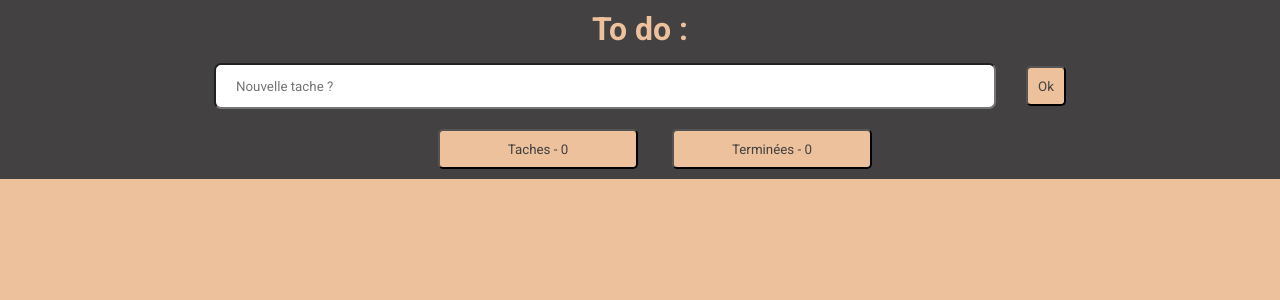
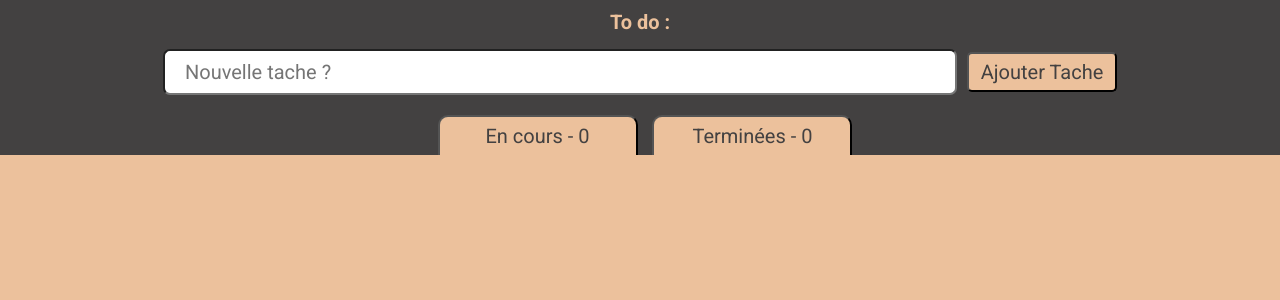
Before and after one commit to LeBasts/SitePerso, a PHP site: page /Projets/ToDo/ToDo.html in a window 1280 px wide. Shown: the top 300 px of the page. Run offline with PHP 8.4, Linux system fonts and the light colour scheme.

Commit message:
Singulier pluriel onglet

```diff
--- a/Projets/ToDo/ToDo.css
+++ b/Projets/ToDo/ToDo.css
@@ -5,6 +5,7 @@
 *{
     color: var(--main-color);
     font-family: "Roboto", sans-serif;
+    font-size: 20px;
     margin: 0;
 }
 body{
@@ -12,7 +13,7 @@ body{
 }
 .action{
     display: grid;
-    grid-template-columns: repeat(4, 1fr);
+    grid-template-columns: repeat(8, 1fr);
     background-color: var(--second-color);
     align-items: center;
     margin: 5px;
@@ -20,11 +21,12 @@ body{
     border-radius: 8px;
 }
 .action p{
-    grid-column: 1/3;
+    grid-column: 1/7;
+    padding-left: 20px;
 }
 header{
     text-align: center;
-    padding: 10px;
+    padding-top: 10px;
     background-color: var(--second-color);
 }
 header p{
@@ -63,9 +65,11 @@ header button{
     color: var(--second-color);
     border-radius: 5px;
     height: 40px;
-    width: 40px;
-    margin-left: 30px;
+    width: 150px;
+    margin-left: 10px;
 }
 nav button{
     width: 200px;
+    border-radius: 10px 10px 0 0;
+    border-bottom: none;
 }
--- a/Projets/ToDo/ToDo.html
+++ b/Projets/ToDo/ToDo.html
@@ -13,15 +13,15 @@
     <body>
         <header>
                 <h1>To do : </h1>
-                <input type="text" placeholder="Nouvelle tache ?" onkeydown="search()"><button class="ok" onclick=newAction()>Ok</button>
+                <input type="text" placeholder="Nouvelle tache ?" onkeydown="search()"><button class="ok" onclick=newAction()>Ajouter Tache</button>
                 <p id="compteur"></p>
                 <nav>
-                    <button id="taskButton" onclick="selectTab(0)">Taches</button>
-                    <button id="doneButton" onclick="selectTab(1)">Terminé</button>
+                    <button id="taskButton" onclick="selectTab(0)"></button>
+                    <button id="doneButton" onclick="selectTab(1)"></button>
                 </nav>
         </header>
         <main>
-            <div class="tasks" id="task0"></div>
+            <div class="tasks" id="tasks"></div>
             <div class="tasks" id="done"></div>
         </main>
         <footer>
--- a/Projets/ToDo/ToDo.js
+++ b/Projets/ToDo/ToDo.js
@@ -1,10 +1,10 @@
 const main = document.querySelector('main');
-const tasks = document.getElementById('task0');                    // Recupère le compartiment tasks
+const tasks = document.getElementById('tasks');                    // Recupère le compartiment tasks
 const done = document.getElementById('done');                    // Recupère le compartiment done
 const placeDiv = tasks.children;
 function newAction(){                                        // Fonction d'ajout de tache
     let compt = document.querySelectorAll("div.action").length; //Récupère le nombre de tache
-    let nextAct = compt;                                       // Défini la prochaine place libre
+    let nextAct = compt;                              // Défini la prochaine place libre
     let divTache = document.createElement('div');               //Crée une nouvelle div
     let brutTask = document.getElementsByTagName("input")[0].value; //Récupère la chaine dans l'imput
     let task = brutTask.replace(/[&<>"'\/]/g,'');
@@ -12,6 +12,7 @@ function newAction(){                                        // Fonction d'ajout
         document.getElementsByTagName("input")[0].value = "Vous devez écrire quelque chose";    // Message d'érreur
     } else {
         while(verifId(nextAct) == false){
+            console.log(verifId(nextAct));
             nextAct = nextAct+1;
             verifId(nextAct);
         }
@@ -23,21 +24,19 @@ function newAction(){                                        // Fonction d'ajout
         tasks.appendChild(divTache, tasks.nextSibling);             // Crée la div dans tasks
         document.getElementsByTagName("input")[0].value="";       // Vide le champ input
         majCompt();                                               // Appel les fonctions
-       // rename(tasks,"action");
-        //saveData();
+        saveData();
     }
 }
 function del(numberTask){
     let divSuppr = document.getElementById('action'+numberTask);
     divSuppr.remove();
     majCompt();
-    //rename();
-    //saveData();
+    saveData();
 }
 function ischeck(){
-    for(i=0; i<done.length;i++){
-        if(done[i].style.backgroundColor == "green"){
-            done[i].querySelector('input').checked = true;
+    for(i=0; i<done.children.length;i++){
+        if(done.children[i].style.backgroundColor == "green"){
+            done.children[i].querySelector('input').checked = true;
         }
     }
 }
@@ -52,14 +51,12 @@ function check(numberTask){
         if (checkbox.checked){
             document.getElementById('action'+numberTask).style = "background-color : green;";
             done.appendChild(document.getElementById('action'+numberTask), done);
-           // rename(done,"done");
         } else if (!checkbox.checked){
             document.getElementById('action'+numberTask).style = "background-color : #434141;";
             tasks.appendChild(document.getElementById('action'+numberTask), tasks);
-           // rename(tasks,"action");
         }
         majCompt();
-        // saveData();
+        saveData();
     }
 }
 function search(){
@@ -67,26 +64,31 @@ function search(){
         newAction();
     }
 }
-// function saveData(){
-//     localStorage.setItem("taches", main.innerHTML);
-// }
+function saveData(){
+    localStorage.setItem("taches", tasks.innerHTML);
+    localStorage.setItem("done", done.innerHTML);
+}
 function showSaved(){
-    //rename();
-    main.innerHTML = localStorage.getItem("taches");
+    done.innerHTML = localStorage.getItem("done");
+    tasks.innerHTML = localStorage.getItem("taches");
 }
 function majCompt(){
-    document.getElementById("taskButton").innerHTML = "Taches - "+tasks.children.length;
+    document.getElementById("taskButton").innerHTML = "En cours - "+tasks.children.length;
+    if(done.children.length == 1){
+        document.getElementById("doneButton").innerHTML = "Terminée - "+done.children.length;
+    } else {
         document.getElementById("doneButton").innerHTML = "Terminées - "+done.children.length;
     }
-function rename(div,newId){
-    div = div.children;
-    for(i=0; i<div.length;i++){
-        div[i].id = newId+i;
-        div[i].querySelector('input').id ='ok'+i;
-        div[i].querySelector('input').setAttribute('onclick','onclick=check('+i+')');
-        div[i].querySelector('button').setAttribute('onclick','onclick=del('+i+')');
 }
-}
+// function rename(div,newId){
+    //     div = div.children;
+    //     for(i=0; i<div.length;i++){
+        //         div[i].id = newId+i;
+        //         div[i].querySelector('input').id ='ok'+i;
+        //         div[i].querySelector('input').setAttribute('onclick','onclick=check('+i+')');
+        //         div[i].querySelector('button').setAttribute('onclick','onclick=del('+i+')');
+        //     }
+        // }
         function selectTab(onglet){
             let content = document.querySelectorAll('.tasks');
             for(i=0;i<content.length;i++){
@@ -102,7 +104,7 @@ function verifId(compt){
             for(i=0;i<tasksLen.length;i++){
                 if(compt==tasksLen[i].id){
                     idValid = false;
-        } else {
+                } else if(idValid!=false){
                     idValid = true;
                 }
             }
@@ -113,10 +115,13 @@ function verifId(compt){
                     idValid = true;
                 }
             }
-    console.log(idValid);
+            //console.log(idValid);
             return(idValid);
         }
-//showSaved();
+        function deleteSave(){
+            localStorage.clear();
+        }
+        showSaved();
         selectTab(0);
         majCompt();
         ischeck();
```
Lines whose indentation alone changed are shown as unchanged.
